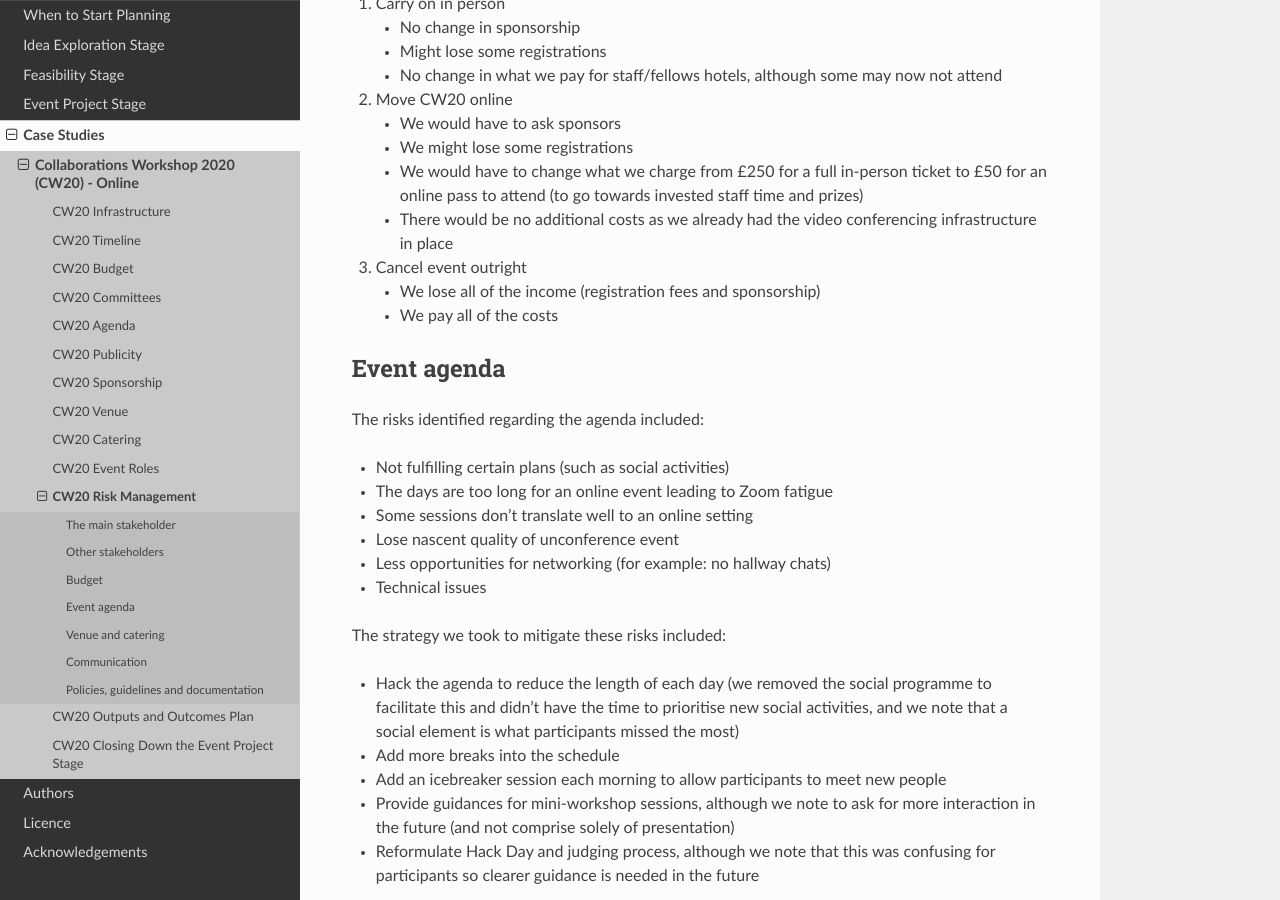
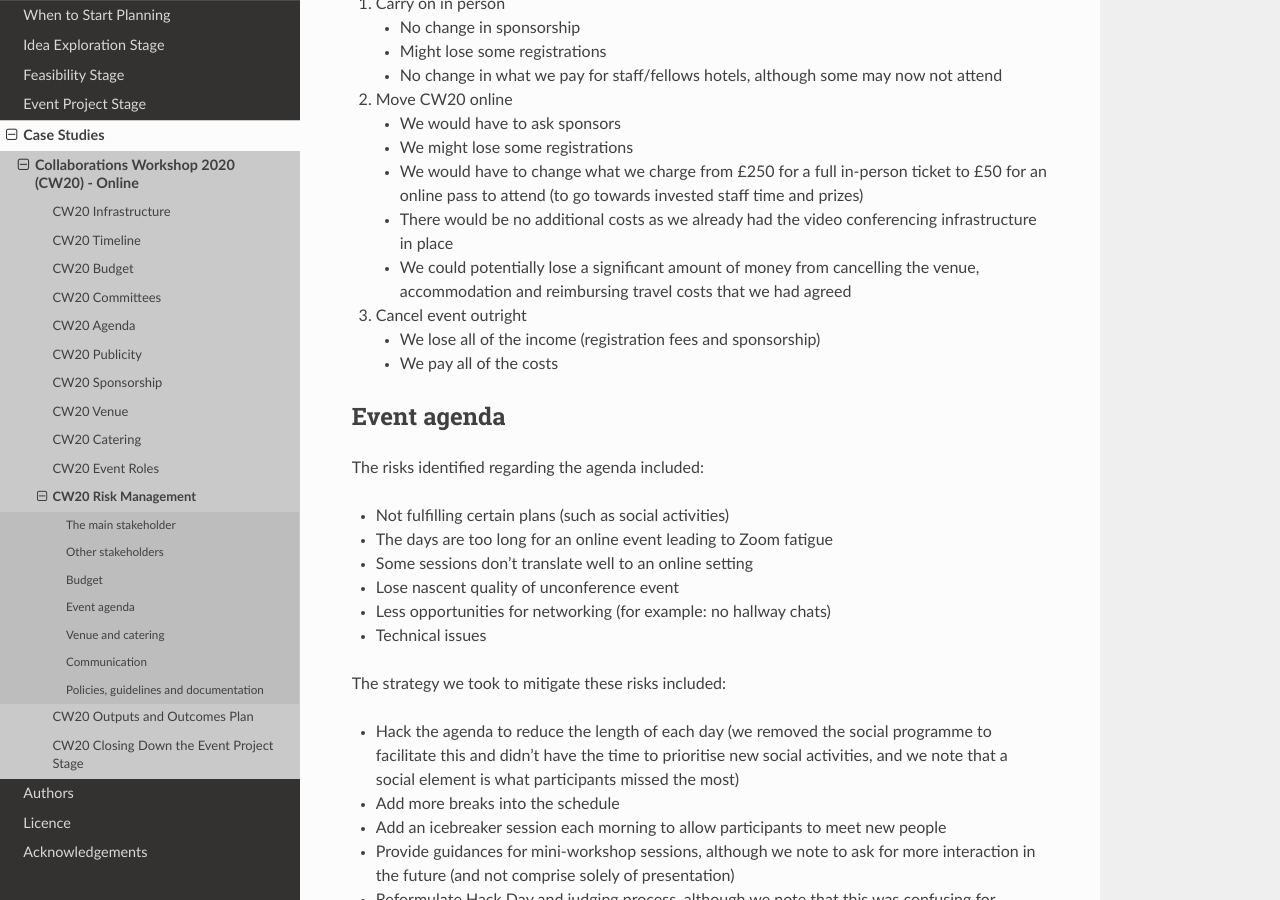
Before and after one commit to softwaresaved/event-organisation-guide, a Sphinx documentation site: the page built from docs/eog/case-studies-cw20-risk-management.rst, in a window 1280 px wide and 900 px high, scrolled down 5140 px. Built offline with Sphinx 7.4.7 and the Read the Docs theme 2.0.0, drawn with Linux system fonts in a browser that asks for light colours.

Commit message:
Update case-studies-cw20-risk-management.rst

```diff
--- a/docs/eog/case-studies-cw20-risk-management.rst
+++ b/docs/eog/case-studies-cw20-risk-management.rst
@@ -188,6 +188,7 @@ As part of our contingency assessment, we calculated the financial risk and proj
    - We might lose some registrations
    - We would have to change what we charge from £250 for a full in-person ticket to £50 for an online pass to attend (to go towards invested staff time and prizes)
    - There would be no additional costs as we already had the video conferencing infrastructure in place
+   - We could potentially lose a significant amount of money from cancelling the venue, accommodation and reimbursing travel costs that we had agreed
 
 3. Cancel event outright
 
```
